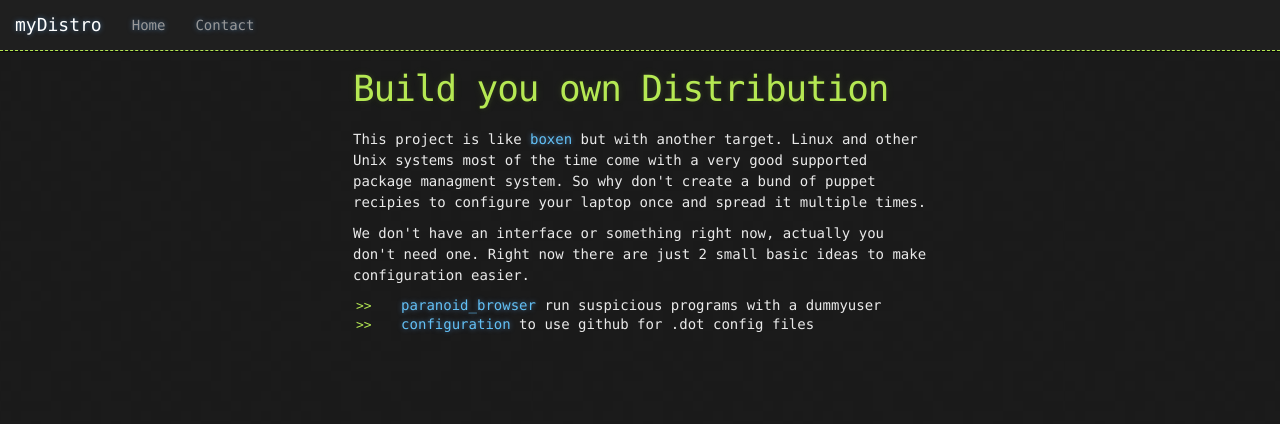
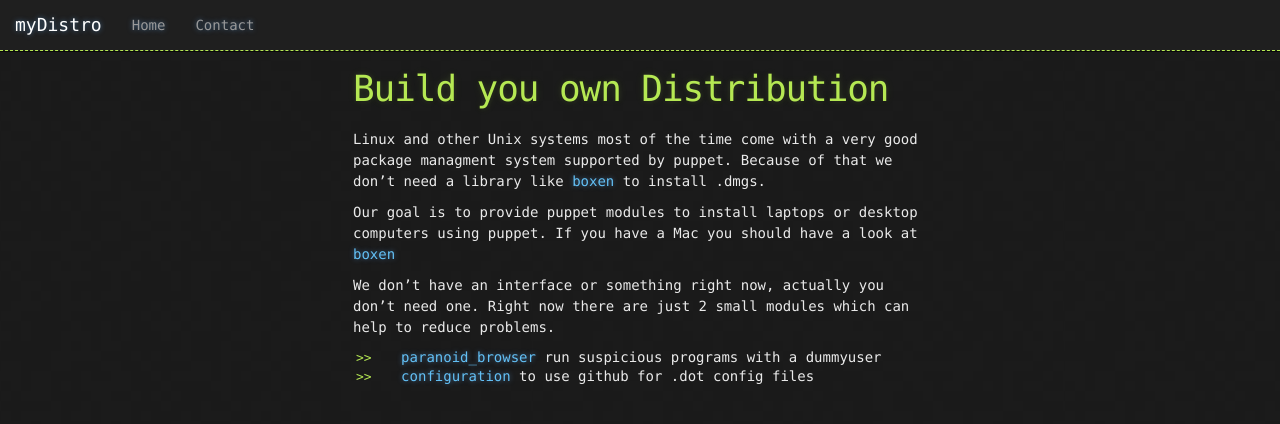
Before and after one commit to myDistro/myDistro.github.io, a Jekyll site: the page built from index.html, in a window 1280 px wide. Shown: the top 424 px of the page. Built offline with Jekyll 4.4.1, drawn with Linux system fonts in a browser that asks for light colours; nearby versions of some CDN libraries; Markdown is read by kramdown in place of the engine named in the settings.

Commit message:
now it has a propper description

```diff
--- a/_includes/begining.html
+++ /dev/null
@@ -1,11 +0,0 @@
-<p>
-This project is like
-<a href='http://boxen.github.io'> boxen </a>
-but with another target.
-Linux and other Unix systems most of the time come with a very good supported package managment system.
-So why don't create a bund of puppet recipies to configure your laptop once and spread it multiple times.
-</p>
-<p>
-We don't have an interface or something right now, actually you don't need one.
-Right now there are just 2 small basic ideas to make configuration easier.
-</p>
--- /dev/null
+++ b/_includes/beginning.markdown
@@ -0,0 +1,8 @@
+Linux and other Unix systems most of the time come with a very good package managment system supported by puppet.
+Because of that we don't need a library like [boxen](http://boxen.github.com) to install .dmgs.
+
+Our goal is to provide puppet modules to install laptops or desktop computers using puppet.
+If you have a Mac you should have a look at [boxen](http://boxen.github.com)
+
+We don't have an interface or something right now, actually you don't need one.
+Right now there are just 2 small modules which can help to reduce problems.
--- a/_layouts/post.html
+++ b/_layouts/post.html
@@ -5,3 +5,8 @@ layout: default
 <div class="post">
 {{ content }}
 </div>
+<section>
+    <div class="highlight">
+        <pre><code class="text language-text" data-lang="text">install #> puppet install myDistro/{{page.title}} </code></pre>
+</div>
+</section>
--- a/index.html
+++ b/index.html
@@ -5,19 +5,15 @@ subtitle : secure as you like it once and use it as often as you like
 ---
 <div class="home">
     <div>
-        {% include begining.html %}
+        {% capture beginning %}{% include beginning.markdown %}{% endcapture %}
+        {{ beginning | markdownify }}
     </div>
 
     <ul>
-
-    {% for post in site.posts %}
-    <li>
-        <a href='{{post.url}}'>
-            {{ post.title }}
-        </a>
-    {{ post.subtitle }}
-    </li>
-    {% endfor %}
-
-
+        {% for post in site.posts %}
+            <li>
+                <a href='{{post.url}}'> {{ post.title }} </a> {{ post.subtitle }}
+            </li>
+        {% endfor %}
+     </ul>
 </div>
```
Also changed, not shown: _posts/2014-02-03-configuration.markdown (line endings or trailing spaces).
